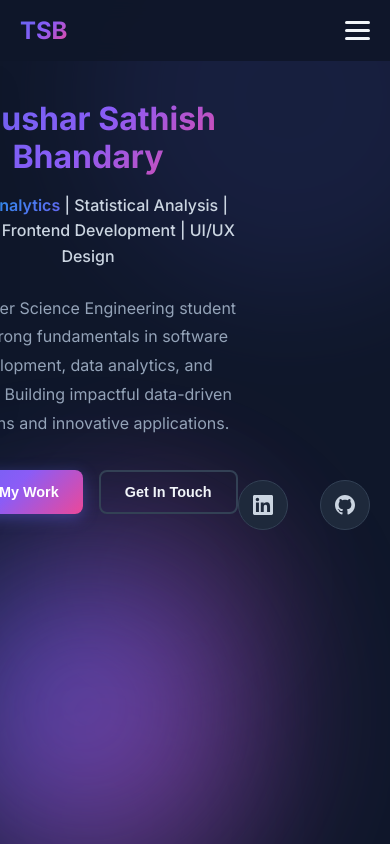
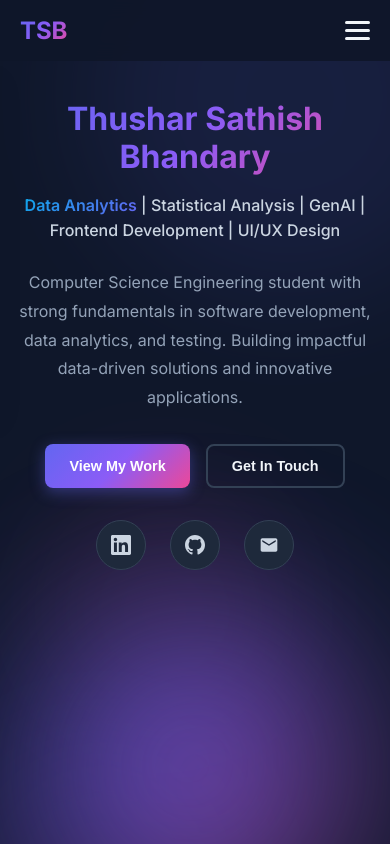
Before and after one commit to THU5HAR/Portfolio, a React (Vite) app: page / in a window 390 px wide. Shown: the top 844 px of the page. Built offline with nearby package versions, Linux system fonts and the light colour scheme.

Commit message:
deployment changes

```diff
--- a/src/components/Hero.css
+++ b/src/components/Hero.css
@@ -167,14 +167,13 @@
 }
 
 .hero-social {
-  position: absolute;
-  left: 20px;
-  bottom: 40px;
   display: flex;
-  flex-direction: column;
-  gap: 2rem;
+  flex-direction: row;
+  gap: 1.5rem;
+  justify-content: flex-start;
+  align-items: center;
+  margin-top: 2rem;
   z-index: 10;
-  align-items: flex-start;
 }
 
 .social-link {
@@ -237,14 +236,8 @@
   }
 
   .hero-social {
-    position: relative;
-    left: auto;
-    bottom: auto;
-    flex-direction: row;
     justify-content: center;
-    align-items: center;
-    margin-top: 3rem;
-    gap: 2rem;
+    margin-top: 2rem;
   }
 }
 
--- a/src/components/Hero.jsx
+++ b/src/components/Hero.jsx
@@ -100,14 +100,6 @@ const Hero = () => {
               Get In Touch
             </button>
           </div>
-        </div>
-
-        <div className="hero-image">
-          <div className="image-wrapper">
-            <div className="gradient-orb"></div>
-          </div>
-        </div>
-      </div>
 
           <div className="hero-social" ref={socialRef}>
             <a href="https://www.linkedin.com/in/thushar-sathish-bhandary-238a08255" target="_blank" rel="noopener noreferrer" className="social-link">
@@ -126,6 +118,14 @@ const Hero = () => {
               </svg>
             </a>
           </div>
+        </div>
+
+        <div className="hero-image">
+          <div className="image-wrapper">
+            <div className="gradient-orb"></div>
+          </div>
+        </div>
+      </div>
 
     </section>
   )
```
Lines whose indentation alone changed are shown as unchanged.
